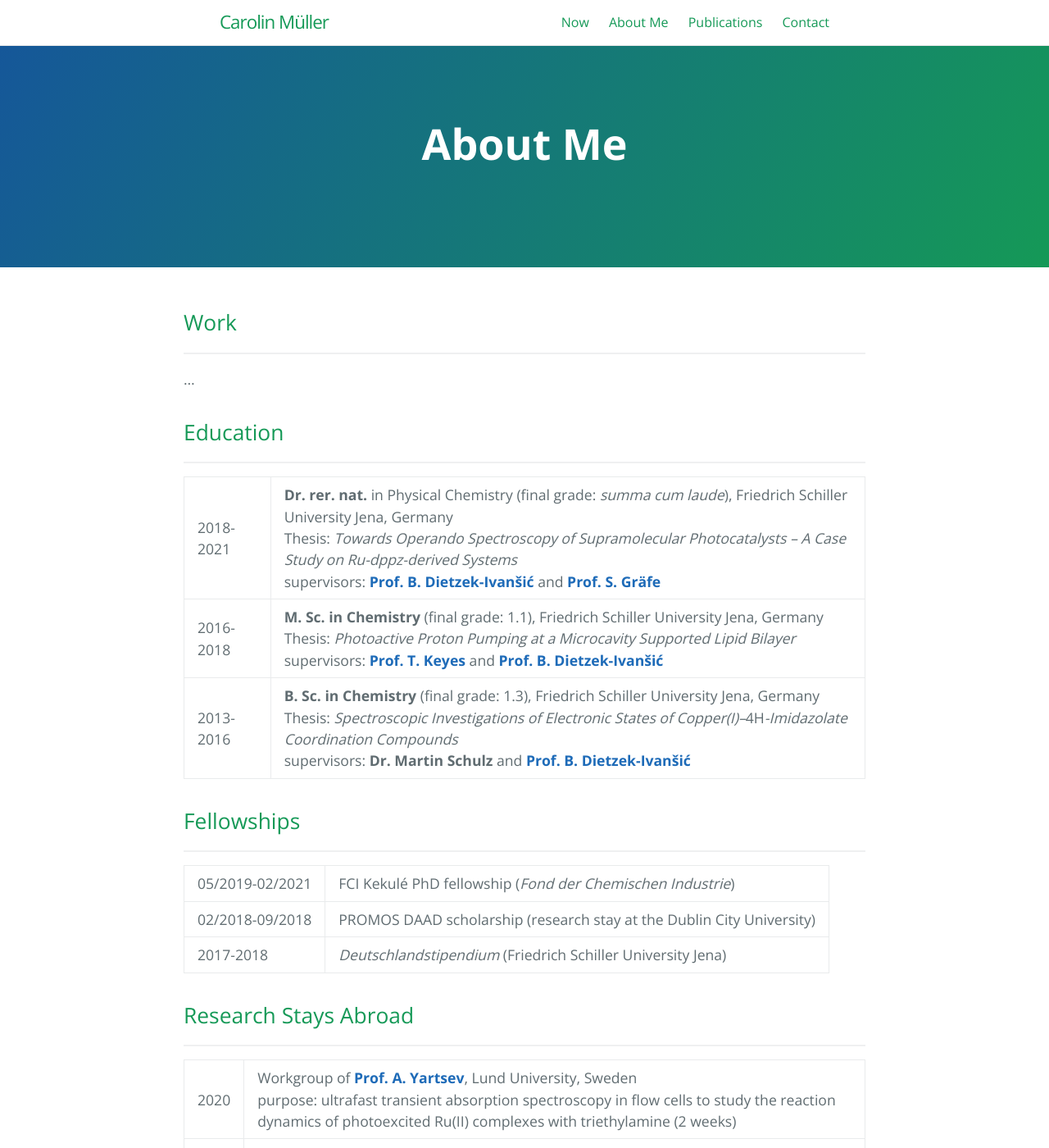
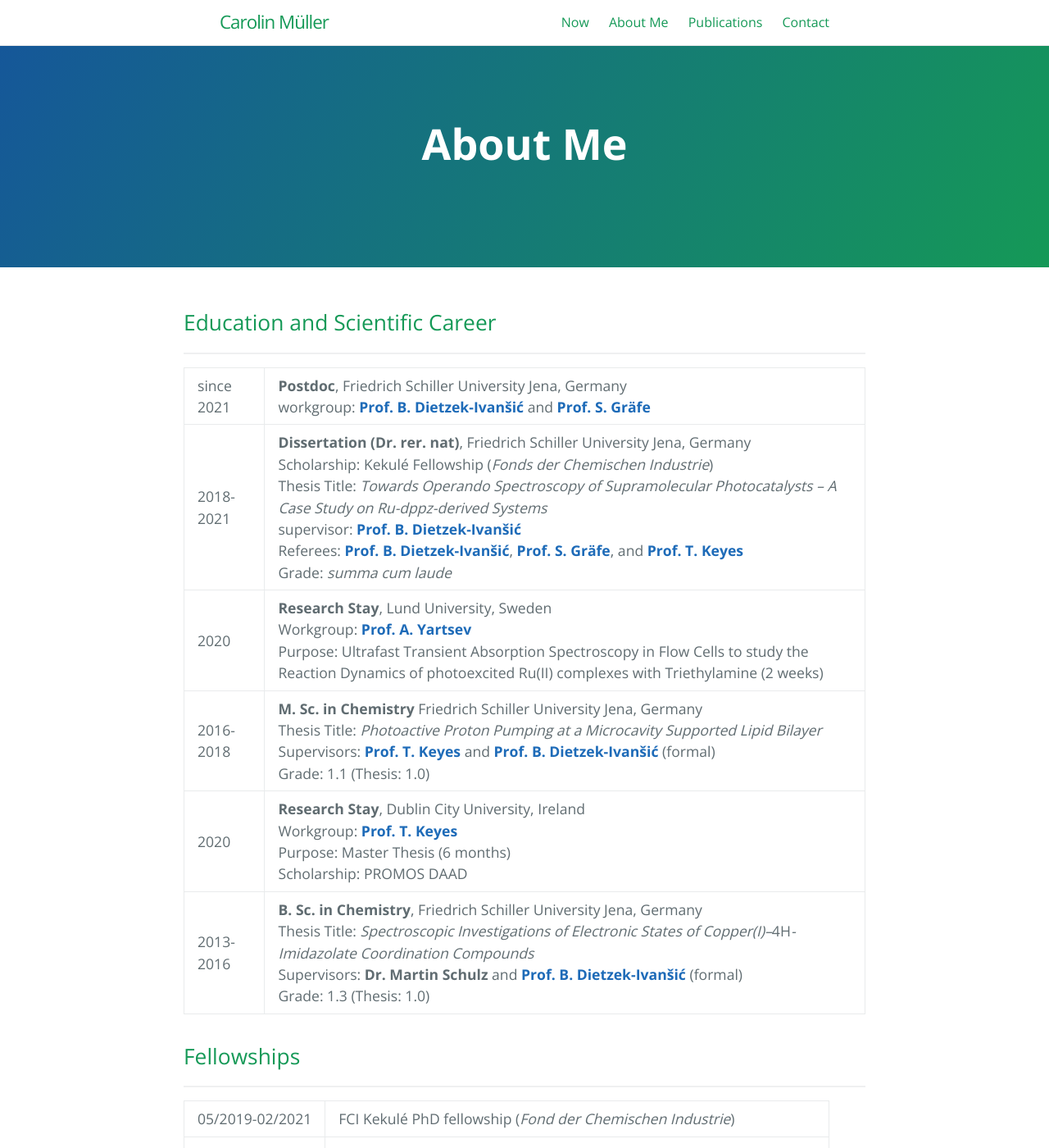
Before and after one commit to carolin-m/carolin-m.github.io, a Jekyll site: the page built from about.md, in a window 1280 px wide and 1400 px high. Shown: the whole window at 82% size. Built offline with Jekyll 4.4.1, drawn with Linux system fonts in a browser that asks for light colours.

Commit message:
Update about.md

```diff
--- a/about.md
+++ b/about.md
@@ -7,24 +7,22 @@ ref: about
 order: 0
 ---
 
-## Work <br>
+## Education and Scientific Career <br>
 ______________
 
-...
-
-## Education <br>
-________________
-
-| 2018-2021  | **Dr. rer. nat.** in Physical Chemistry (final grade: *summa cum laude*), Friedrich Schiller University Jena, Germany <br /> Thesis: *Towards Operando Spectroscopy of Supramolecular Photocatalysts – A Case Study on Ru-dppz-derived Systems* <br /> supervisors: [**Prof. B. Dietzek-Ivanšić**](https://www.ipc.uni-jena.de/en/AGDietzek) and [**Prof. S. Gräfe**](https://www.ipc.uni-jena.de/Theochem) |
-| 2016-2018 | **M. Sc. in Chemistry** (final grade: 1.1), Friedrich Schiller University Jena, Germany <br /> Thesis: *Photoactive Proton Pumping at a Microcavity Supported Lipid Bilayer* <br /> supervisors: [**Prof. T. Keyes**](https://sites.google.com/dcu.ie/keyes-research-group/home) and  [**Prof. B. Dietzek-Ivanšić**](https://www.ipc.uni-jena.de/en/AGDietzek) |
-| 2013-2016 | **B. Sc. in Chemistry** (final grade: 1.3), Friedrich Schiller University Jena, Germany <br /> Thesis: *Spectroscopic Investigations of Electronic States of Copper(I)–*4H*-Imidazolate Coordination Compounds* <br /> supervisors: **Dr. Martin Schulz** and [**Prof. B. Dietzek-Ivanšić**](https://www.ipc.uni-jena.de/en/AGDietzek) |
+| since 2021  | **Postdoc**, Friedrich Schiller University Jena, Germany <br /> workgroup: [**Prof. B. Dietzek-Ivanšić**](https://www.ipc.uni-jena.de/en/AGDietzek) and [**Prof. S. Gräfe**](https://www.ipc.uni-jena.de/Theochem) |
+| 2018-2021  | **Dissertation (Dr. rer. nat)**, Friedrich Schiller University Jena, Germany <br /> Scholarship: Kekulé Fellowship (*Fonds der Chemischen Industrie*) <br /> Thesis Title: *Towards Operando Spectroscopy of Supramolecular Photocatalysts – A Case Study on Ru-dppz-derived Systems* <br /> supervisor: [**Prof. B. Dietzek-Ivanšić**](https://www.ipc.uni-jena.de/en/AGDietzek) <br /> Referees: [**Prof. B. Dietzek-Ivanšić**](https://www.ipc.uni-jena.de/en/AGDietzek), [**Prof. S. Gräfe**](https://www.ipc.uni-jena.de/Theochem), and [**Prof. T. Keyes**](https://sites.google.com/dcu.ie/keyes-research-group/home) <br /> Grade: *summa cum laude* |
+| 2020 | **Research Stay**, Lund University, Sweden <br /> Workgroup: [**Prof. A. Yartsev**](https://portal.research.lu.se/en/persons/arkady-yartsev) <br /> Purpose: Ultrafast Transient Absorption Spectroscopy in Flow Cells to study the Reaction Dynamics of photoexcited Ru(II) complexes with Triethylamine (2 weeks) |
+| 2016-2018 | **M. Sc. in Chemistry** Friedrich Schiller University Jena, Germany <br /> Thesis Title: *Photoactive Proton Pumping at a Microcavity Supported Lipid Bilayer* <br /> Supervisors: [**Prof. T. Keyes**](https://sites.google.com/dcu.ie/keyes-research-group/home) and  [**Prof. B. Dietzek-Ivanšić**](https://www.ipc.uni-jena.de/en/AGDietzek) (formal) <br /> Grade: 1.1 (Thesis: 1.0) |
+| 2020 | **Research Stay**, Dublin City University, Ireland <br /> Workgroup: [**Prof. T. Keyes**](https://sites.google.com/dcu.ie/keyes-research-group/home) <br /> Purpose: Master Thesis (6 months) <br /> Scholarship: PROMOS DAAD |
+| 2013-2016 | **B. Sc. in Chemistry**, Friedrich Schiller University Jena, Germany <br /> Thesis Title: *Spectroscopic Investigations of Electronic States of Copper(I)–*4H*-Imidazolate Coordination Compounds* <br /> Supervisors: **Dr. Martin Schulz** and [**Prof. B. Dietzek-Ivanšić**](https://www.ipc.uni-jena.de/en/AGDietzek) (formal) <br /> Grade: 1.3 (Thesis: 1.0) |
 
 ## Fellowships <br>
 ________________
 
 | 05/2019-02/2021 | FCI Kekulé PhD fellowship (*Fond der Chemischen Industrie*) |
 | 02/2018-09/2018 | PROMOS DAAD scholarship (research stay at the Dublin City University) |
-| 2017-2018 | *Deutschlandstipendium* (Friedrich Schiller University Jena) |
+| 10/2017-09/2018 | *Deutschlandstipendium* (Friedrich Schiller University Jena) |
 
 ## Research Stays Abroad <br>
 ________________
```
